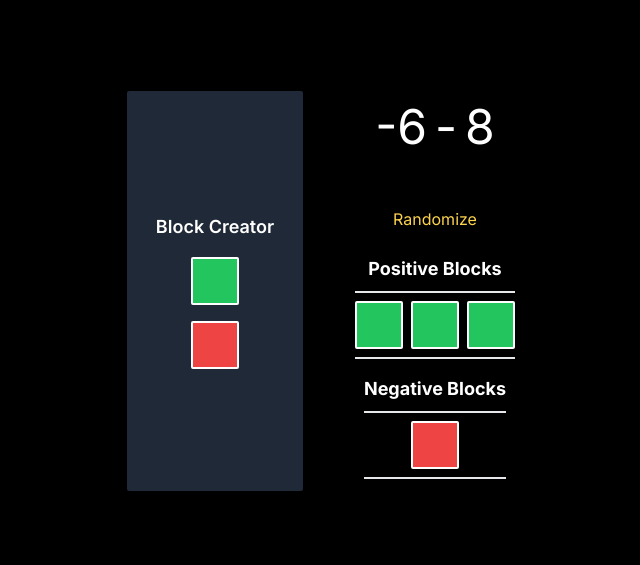
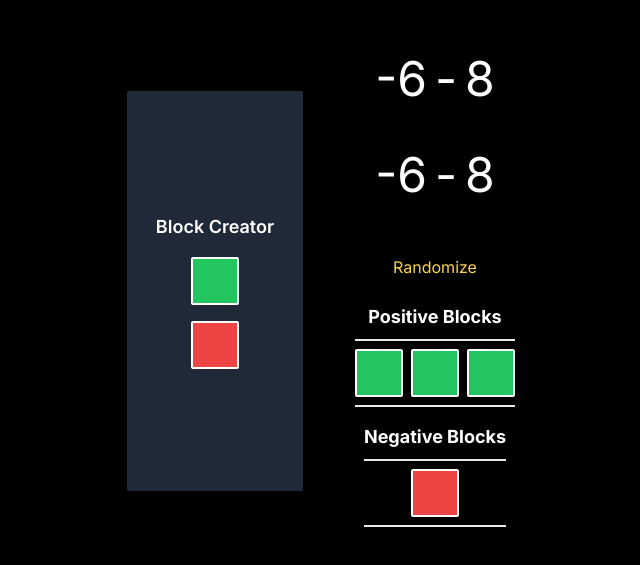
Before and after one commit to pn-code/add-sub-integers, a Next.js app: page / in a window 1280 px wide. Shown: the part 109-674 px from the top of the page, without its empty margins (317-957 px from the left). Built offline with nearby package versions, Linux system fonts and the light colour scheme.

Commit message:
Added modified operators and second integers

```diff
--- a/app/page.tsx
+++ b/app/page.tsx
@@ -7,6 +7,10 @@ export default function Home() {
     const [firstInteger, setFirstInteger] = useState<number | null>(null);
     const [secondInteger, setSecondInteger] = useState<number | null>(null);
     const [operator, setOperator] = useState<string | null>(null);
+
+    const [modifiedSecondInteger, setModifiedSecondInteger] =
+        useState(secondInteger);
+    const [modifiedOperator, setModifiedOperator] = useState(operator);
 
     useEffect(() => {
         randomizeEquation();
@@ -19,24 +23,33 @@ export default function Home() {
 
     const generateRandomInteger = () => {
         const randomOperator = generateRandomBoolean() ? "+" : "-";
-        const multiplier = Number(`${randomOperator }1`)
+        const multiplier = Number(`${randomOperator}1`);
         return (Math.floor(Math.random() * 10) + 1) * multiplier;
     };
 
     const randomizeIntegers = () => {
-        setFirstInteger(generateRandomInteger());
-        setSecondInteger(generateRandomInteger());
+        const num1 = generateRandomInteger();
+        const num2 = generateRandomInteger();
+        setFirstInteger(num1);
+        setSecondInteger(num2);
+        setModifiedSecondInteger(num2);
     };
 
     const randomizeOperator = () => {
-        const randomBoolean = generateRandomBoolean();
-        setOperator(randomBoolean ? "+" : "-");
+        const randomOperator = generateRandomBoolean() ? "+" : "-"
+        setOperator(randomOperator);
+        setModifiedOperator(randomOperator);
     };
 
     const randomizeEquation = () => {
         randomizeOperator();
         randomizeIntegers();
     };
+
+    const handleKeepChangeChange = () => {
+        setModifiedOperator((prev) => prev === "+" ? "-" : "+");
+        setModifiedSecondInteger((prev) => prev! * -1)
+    }
 
     return (
         <main className="bg-black text-white w-full min-h-screen flex flex-col sm:flex-row gap-8 items-center sm:justify-center">
@@ -56,8 +69,22 @@ export default function Home() {
                     <span>{secondInteger}</span>
                 </section>
 
+                <section className="text-5xl mb-8 flex gap-2 h-12">
+                    <span>{firstInteger}</span>
+                        <button type="button" onClick={handleKeepChangeChange} className="hover:bg-gray-800">
+                            {modifiedOperator}
+                        </button>
+                    <span>{modifiedSecondInteger}</span>
+                </section>
+
                 {/* Randomizer Button */}
-                <button onClick={randomizeEquation} type="button" className="text-amber-300 px-4 py-2 hover:text-amber-100">Randomize</button>
+                <button
+                    onClick={randomizeEquation}
+                    type="button"
+                    className="text-amber-300 px-4 py-2 hover:text-amber-100"
+                >
+                    Randomize
+                </button>
 
                 {/* Positive Blocks */}
                 <section className="flex flex-col gap-2 items-center">
```
